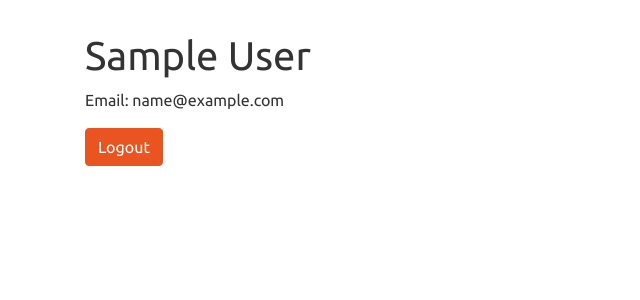
After one commit to akhaylin/flask-notes, a Flask app: a page that uses templates/base.html in a window 1280 px wide. The commit adds this page. Shown: the top 300 px of the page, without its empty margins (0-640 px from the left). Run offline with Flask 3, Linux system fonts and the light colour scheme; the visitor is signed in with stand-in values (Sample User, id 1); tables that the repository leaves empty hold one stand-in row (values such as "Sample post").

Commit message:
Ready for code review one

```diff
--- a/app.py
+++ b/app.py
@@ -1,6 +1,7 @@
 import os
 
-from flask import Flask, redirect, session
+from flask import Flask, redirect, session, render_template, flash
+from forms import RegisterForm, LoginForm, CSRFProtectForm
 
 from models import connect_db, db, User
 
@@ -25,3 +26,67 @@ def register_user():
     """Register a user to db, re render form on invalid input
         If valid input, redirect to user profile page
     """
+
+    form = RegisterForm()
+
+    if form.validate_on_submit():
+        data = {k: v for k, v in form.data.items() if k != "csrf_token"}
+
+        new_user = User.register(**data)
+
+        db.session.add(new_user)
+        db.session.commit()
+
+        session["username"] = new_user.username
+
+        return redirect(f"/users/{new_user.username}")
+
+    else:
+        return render_template("user_register_form.html", form=form)
+
+@app.route('/login', methods=["GET", "POST"])
+def login_user():
+    '''Show/process login form.
+        Ensures user authentication and then directs to user's profile
+    '''
+
+    form = LoginForm()
+
+    if form.validate_on_submit():
+        data = {k: v for k, v in form.data.items() if k != "csrf_token"}
+
+        user = User.authenticate(**data)
+
+        if user:
+            session["username"] = user.username
+            return redirect(f"/users/{user.username}")
+        else:
+            form.username.errors = ["Bad name/password"]
+
+    return render_template("user_login_form.html", form=form)
+
+
+@app.get('/users/<username>')
+def user_profile(username):
+    """Show user profile"""
+    form = CSRFProtectForm()
+
+    if "username" not in session:
+        flash("You must be logged in :()")
+        return redirect('/login')
+
+    user = User.query.get_or_404(username)
+
+    return render_template("user_profile.html", user=user, form=form)
+
+
+@app.post('/logout')
+def user_logout():
+    """Logout user """
+
+    form = CSRFProtectForm()
+
+    if form.validate_on_submit():
+        session.pop("username", None)
+
+    return redirect("/")
--- a/forms.py
+++ b/forms.py
@@ -1,6 +1,6 @@
 from flask_wtf import FlaskForm
 from wtforms import StringField, PasswordField
-from wtforms.validators import InputRequired, Length, Email
+from wtforms.validators import InputRequired, Length
 
 class RegisterForm(FlaskForm):
     """User registration form"""
@@ -17,7 +17,7 @@ class RegisterForm(FlaskForm):
 
     email = StringField(
         "Email Address",
-        validators=[InputRequired(), Length(max=50), Email()]
+        validators=[InputRequired(), Length(max=50)]
     )
 
     first_name = StringField(
@@ -29,3 +29,17 @@ class RegisterForm(FlaskForm):
         "Last Name",
         validators=[InputRequired(), Length(max=30)]
     )
+
+class LoginForm(FlaskForm):
+    username = StringField(
+        "Username",
+        validators=[InputRequired(), Length(max=20)]
+    )
+
+    password = PasswordField(
+        "Password",
+        validators=[InputRequired(), Length(max=100)]
+    )
+
+class CSRFProtectForm(FlaskForm):
+    """Form just for CSRF Protection"""
--- a/templates/base.html
+++ b/templates/base.html
@@ -3,7 +3,7 @@
   <link rel="stylesheet" href="https://bootswatch.com/4/united/bootstrap.css">
 
 </head>
-<title>{% title content %}{% endblock %}</title>
+<title>{% block title %}{% endblock %}</title>
 <body>
 
 
--- /dev/null
+++ b/templates/user_profile.html
@@ -0,0 +1,16 @@
+{% extends 'base.html' %}
+
+{% block title %} User Profile {% endblock %}
+
+{% block content %}
+
+<h1>{{ user.first_name }} {{ user.last_name }}</h1>
+<p>Email: {{ user.email }}</p>
+
+<form action="/logout" method="POST">
+  {{form.hidden_tag()}}
+  <button type="submit" class="btn btn-primary">Logout</button>
+</form>
+
+
+{% endblock %}
```
Also changed, not shown: models.py (+36 -18 lines), templates/user_login_form.html (added, +23 -0 lines).
